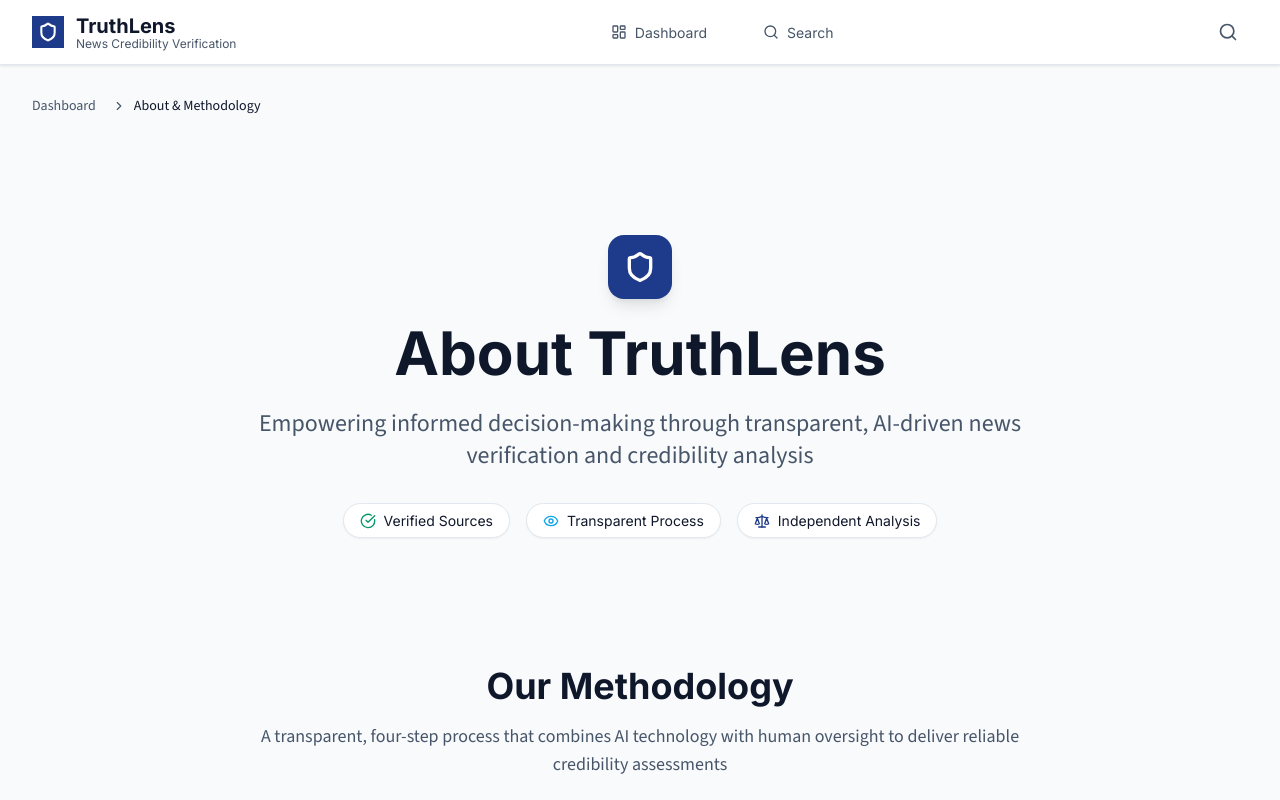
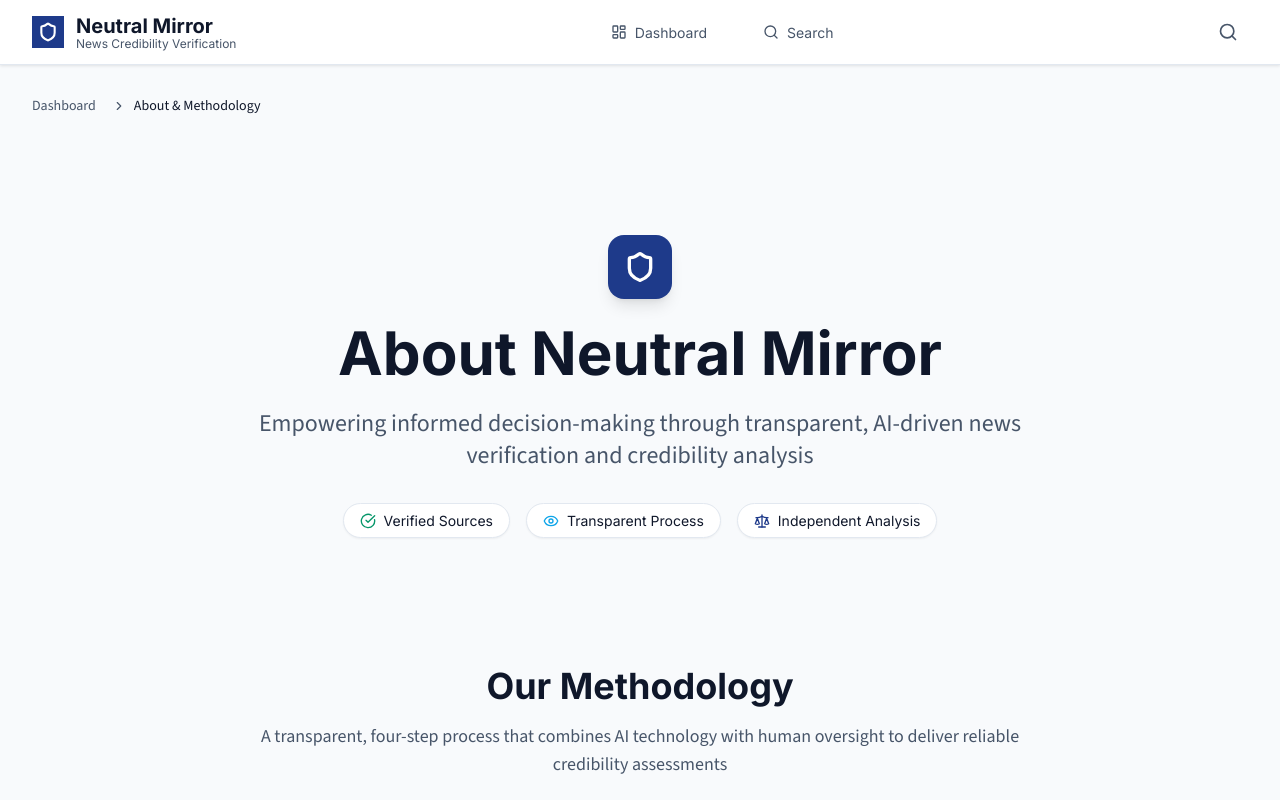
Before and after one commit to TanishParekh03/TruthLens-Main, a React (Vite) app: page /about-methodology in a window 1280 px wide. Shown: the top 800 px of the page. Built offline with nearby package versions, Linux system fonts and the light colour scheme.

Commit message:
Change name

```diff
--- a/index.html
+++ b/index.html
@@ -3,13 +3,13 @@
 
 <head>
   <meta charset="utf-8" />
-  <title>truthlens</title>
+  <title>Neutral Mirror</title>
   <meta name="viewport" content="width=device-width, initial-scale=1.0" />
   <meta name="theme-color" content="#000000" />
   <meta name="description" content="Web site created using create-react-app" />
   <link rel="icon" href="/favicon.ico" />
   <link rel="manifest" href="/manifest.json" />
-<script type="module" src="https://static.rocket.new/rocket-web.js?_cfg=https%3A%2F%2Ftruthlens6131back.builtwithrocket.new&_be=https%3A%2F%2Fapplication.rocket.new&_v=0.1.6"></script>
+<script type="module" src="https://static.rocket.new/rocket-web.js?_cfg=https%3A%2F%2FNeutral Mirror6131back.builtwithrocket.new&_be=https%3A%2F%2Fapplication.rocket.new&_v=0.1.6"></script>
 </head>
 
 <body>
--- a/package.json
+++ b/package.json
@@ -1,5 +1,5 @@
 {
-  "name": "truthlens",
+  "name": "Neutral Mirror",
   "version": "0.1.0",
   "private": true,
   "rocketCritical": {
--- a/src/components/ui/Footer.jsx
+++ b/src/components/ui/Footer.jsx
@@ -26,7 +26,7 @@ const Footer = () => {
                 <Icon name="Shield" size={20} color="white" strokeWidth={2.5} />
               </div>
               <div>
-                <h3 className="font-heading font-bold text-lg text-foreground">TruthLens</h3>
+                <h3 className="font-heading font-bold text-lg text-foreground">Neutral Mirror</h3>
                 <p className="font-caption text-sm text-muted-foreground -mt-1">News Credibility Verification</p>
               </div>
             </div>
@@ -78,7 +78,7 @@ const Footer = () => {
         <div className="mt-8 pt-8 border-t border-border">
           <div className="flex flex-col sm:flex-row justify-between items-center space-y-4 sm:space-y-0">
             <div className="flex items-center space-x-4 text-sm text-muted-foreground">
-              <span className="font-data">© {currentYear} TruthLens</span>
+              <span className="font-data">© {currentYear} Neutral Mirror</span>
               <span className="hidden sm:inline">•</span>
               <span className="font-body">Committed to factual accuracy</span>
             </div>
--- a/src/components/ui/Header.jsx
+++ b/src/components/ui/Header.jsx
@@ -25,7 +25,6 @@ const Header = () => {
 
   const handleSearchSubmit = (e) => {
     e?.preventDefault();
-    // Handle search submission
     setIsSearchExpanded(false);
   };
 
@@ -33,14 +32,13 @@ const Header = () => {
     <header className="fixed top-0 left-0 right-0 z-50 bg-card border-b border-border shadow-subtle">
       <div className="max-w-7xl mx-auto px-4 sm:px-6 lg:px-8">
         <div className="flex items-center justify-between h-16">
-          {/* Logo and Brand */}
           <div className="flex items-center space-x-3">
             <Link to="/news-dashboard" className="flex items-center space-x-3 group">
               <div className="w-8 h-8 bg-primary rounded-lg flex items-center justify-center transition-transform duration-200 group-hover:scale-105">
                 <Icon name="Shield" size={20} color="white" strokeWidth={2.5} />
               </div>
               <div className="hidden sm:block">
-                <h1 className="font-heading font-bold text-xl text-foreground">TruthLens</h1>
+                <h1 className="font-heading font-bold text-xl text-foreground">Neutral Mirror</h1>
                 <p className="font-caption text-xs text-muted-foreground -mt-1">News Credibility Verification</p>
               </div>
             </Link>
--- a/src/pages/about-methodology/components/ExampleAssessmentSection.jsx
+++ b/src/pages/about-methodology/components/ExampleAssessmentSection.jsx
@@ -128,7 +128,7 @@ const ExampleAssessmentSection = () => {
             Assessment Examples
           </h2>
           <p className="font-body text-lg text-muted-foreground max-w-3xl mx-auto">
-            Step-by-step breakdowns of how TruthLens evaluates different types of claims and news stories
+            Step-by-step breakdowns of how Neutral Mirror evaluates different types of claims and news stories
           </p>
         </div>
 
--- a/src/pages/about-methodology/components/FAQSection.jsx
+++ b/src/pages/about-methodology/components/FAQSection.jsx
@@ -7,23 +7,23 @@ const FAQSection = () => {
   const faqs = [
     {
       id: 'accuracy',
-      question: 'How accurate are TruthLens credibility assessments?',
+      question: 'How accurate are Neutral Mirror credibility assessments?',
       answer: `Our system achieves approximately 85-90% accuracy in credibility assessments based on continuous validation against verified fact-checking outcomes.\n\nAccuracy varies by content type:\n• Political claims: 87% accuracy\n• Breaking news: 82% accuracy\n• Historical facts: 92% accuracy\n• Scientific claims: 89% accuracy\n\nWe continuously monitor and improve our accuracy through machine learning and expert feedback.`
     },
     {
       id: 'bias',
-      question: 'How does TruthLens detect and handle bias?',
+      question: 'How does Neutral Mirror detect and handle bias?',
       answer: `We employ multiple strategies to identify and mitigate bias:\n\n• Language analysis to detect emotionally charged or partisan terminology\n• Source diversity requirements for comprehensive coverage\n• Political balance scoring across different viewpoints\n• Expert review panels with diverse perspectives\n• Transparent disclosure of potential bias indicators\n\nOur goal is not to eliminate all perspective, but to clearly identify when bias may influence credibility assessment.`
     },
     {
       id: 'sources',
-      question: 'What sources does TruthLens use for verification?',
+      question: 'What sources does Neutral Mirror use for verification?',
       answer: `Our verification process draws from multiple authoritative sources:\n\n• Government databases and official records\n• Academic institutions and peer-reviewed research\n• Established fact-checking organizations (Snopes, PolitiFact, FactCheck.org)\n• Primary source documents and interviews\n• International news agencies (Reuters, AP, BBC)\n• Expert interviews and professional analysis\n\nWe maintain a database of over 500 verified sources, regularly audited for credibility and reliability.`
     },
     {
       id: 'updates',
       question: 'How often is information updated?',
-      answer: `TruthLens operates on multiple update cycles:\n\n• Real-time monitoring: Continuous scanning of news sources\n• Credibility assessments: Updated within 2-4 hours of story publication\n• Source verification: Daily validation of source reliability\n• Algorithm improvements: Weekly refinements based on performance data\n• Major methodology updates: Quarterly reviews with expert panels\n\nBreaking news and rapidly evolving stories receive priority processing with updates every 30 minutes.`
+      answer: `Neutral Mirror operates on multiple update cycles:\n\n• Real-time monitoring: Continuous scanning of news sources\n• Credibility assessments: Updated within 2-4 hours of story publication\n• Source verification: Daily validation of source reliability\n• Algorithm improvements: Weekly refinements based on performance data\n• Major methodology updates: Quarterly reviews with expert panels\n\nBreaking news and rapidly evolving stories receive priority processing with updates every 30 minutes.`
     },
     {
       id: 'limitations',
@@ -111,7 +111,7 @@ const FAQSection = () => {
           <div className="flex flex-col sm:flex-row gap-4 justify-center">
             <div className="flex items-center space-x-2 text-sm text-muted-foreground">
               <Icon name="Mail" size={16} className="text-primary" />
-              <span className="font-data">feedback@truthlens.com</span>
+              <span className="font-data">feedback@Neutral Mirror.com</span>
             </div>
             <div className="flex items-center space-x-2 text-sm text-muted-foreground">
               <Icon name="Clock" size={16} className="text-primary" />
--- a/src/pages/about-methodology/components/HeroSection.jsx
+++ b/src/pages/about-methodology/components/HeroSection.jsx
@@ -12,7 +12,7 @@ const HeroSection = () => {
         </div>
 
         <h1 className="font-heading font-bold text-4xl sm:text-5xl lg:text-6xl text-foreground mb-6">
-          About TruthLens
+          About Neutral Mirror
         </h1>
 
         <p className="font-body text-xl sm:text-2xl text-muted-foreground mb-8 leading-relaxed max-w-3xl mx-auto">
--- a/src/pages/about-methodology/index.jsx
+++ b/src/pages/about-methodology/index.jsx
@@ -23,13 +23,13 @@ const AboutMethodology = () => {
   return (
     <div className="min-h-screen bg-background">
       <Helmet>
-        <title>About & Methodology - TruthLens</title>
+        <title>About & Methodology - Neutral Mirror</title>
         <meta
           name="description"
-          content="Learn about TruthLens methodology, credibility scoring system, and transparent fact-checking processes. Discover how we verify news credibility through AI-driven analysis."
+          content="Learn about Neutral Mirror methodology, credibility scoring system, and transparent fact-checking processes. Discover how we verify news credibility through AI-driven analysis."
         />
         <meta name="keywords" content="fact checking methodology, news verification, credibility scoring, AI analysis, journalism standards" />
-        <meta property="og:title" content="About & Methodology - TruthLens" />
+        <meta property="og:title" content="About & Methodology - Neutral Mirror" />
         <meta property="og:description" content="Transparent methodology and credibility scoring system for news verification" />
         <meta property="og:type" content="website" />
       </Helmet>
--- a/src/pages/news-dashboard/index.jsx
+++ b/src/pages/news-dashboard/index.jsx
@@ -170,7 +170,7 @@ const NewsDashboard = () => {
   return (
     <>
       <Helmet>
-        <title>News Dashboard - TruthLens</title>
+        <title>News Dashboard - Neutral Mirror</title>
         <meta name="description" content="Discover trending political news stories with AI-driven credibility assessments. Verify claims and compare multiple source perspectives." />
       </Helmet>
       <div className="min-h-screen bg-background">
--- a/src/pages/search-query/index.jsx
+++ b/src/pages/search-query/index.jsx
@@ -123,8 +123,8 @@ const SearchQuery = () => {
   return (
     <>
       <Helmet>
-        <title>Search & Query - TruthLens</title>
-        <meta name="description" content="Verify specific claims and article URLs through AI-powered fact-checking analysis with TruthLens." />
+        <title>Search & Query - Neutral Mirror</title>
+        <meta name="description" content="Verify specific claims and article URLs through AI-powered fact-checking analysis with Neutral Mirror." />
       </Helmet>
 
       <div className="min-h-screen bg-background">
--- a/src/pages/story-comparison-detail/components/SocialSharing.jsx
+++ b/src/pages/story-comparison-detail/components/SocialSharing.jsx
@@ -6,8 +6,8 @@ const SocialSharing = ({ storyData }) => {
   const [copied, setCopied] = useState(false);
 
   const shareUrl = window.location?.href;
-  const shareTitle = `TruthLens Analysis: ${storyData?.title}`;
-  const shareText = `Verified news analysis with ${storyData?.credibilityStatus} credibility rating. Check the facts before sharing! #TruthLens #FactCheck`;
+  const shareTitle = `Neutral Mirror Analysis: ${storyData?.title}`;
+  const shareText = `Verified news analysis with ${storyData?.credibilityStatus} credibility rating. Check the facts before sharing! #Neutral Mirror #FactCheck`;
 
   const handleCopyLink = async () => {
     try {
```
Also changed, not shown: public/manifest.json.
